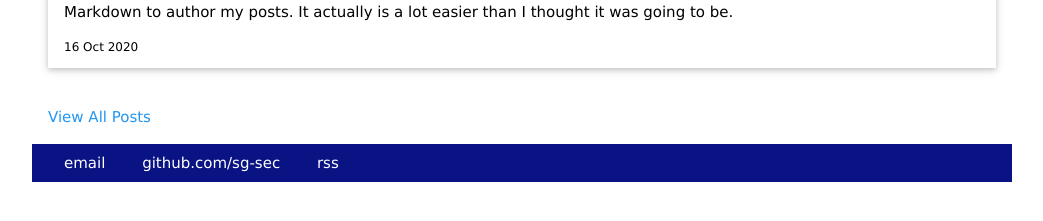
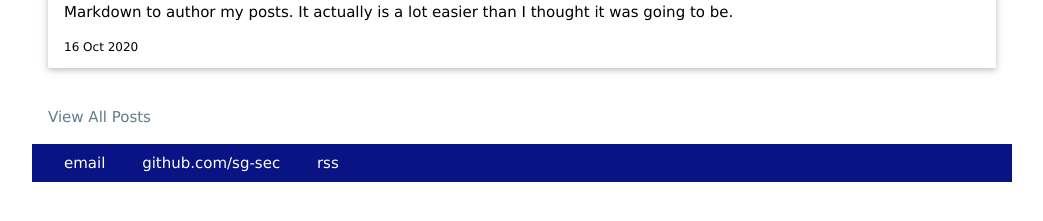
Before and after one commit to sg-sec/sg-sec.github.io, a Jekyll site: the page built from index.html, in a window 1280 px wide. Shown: the part 555-776 px from the top of the page, without its empty margins (118-1161 px from the left). Built offline with Jekyll 4.4.1, drawn with Linux system fonts in a browser that asks for light colours.

Commit message:
Update index.html

```diff
--- a/index.html
+++ b/index.html
@@ -8,5 +8,5 @@ title: SG Security Blog
         <br>
     {% endfor %}
     <p>
-        <a class="w3-text-blue" href="/blog">View All Posts</a>
+        <a class="w3-text-blue-grey" href="/blog">View All Posts</a>
     </p>
```
